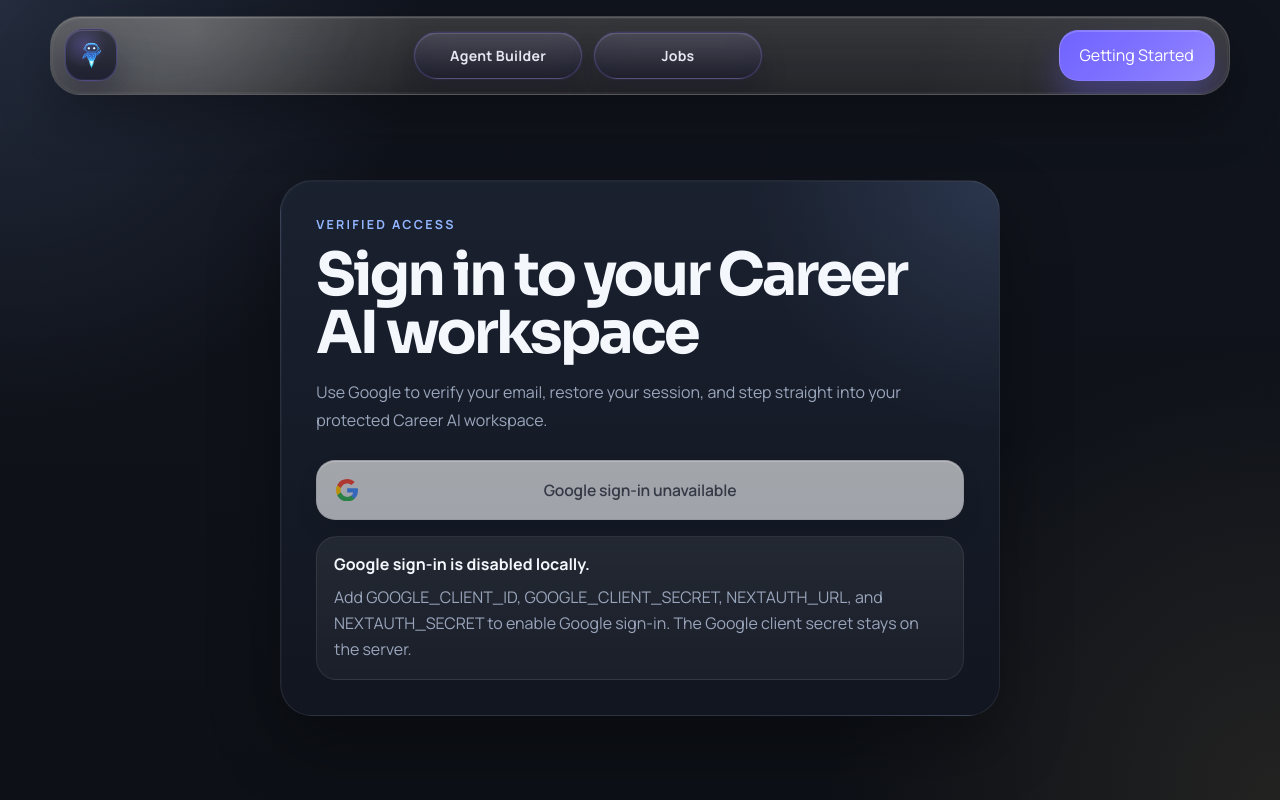
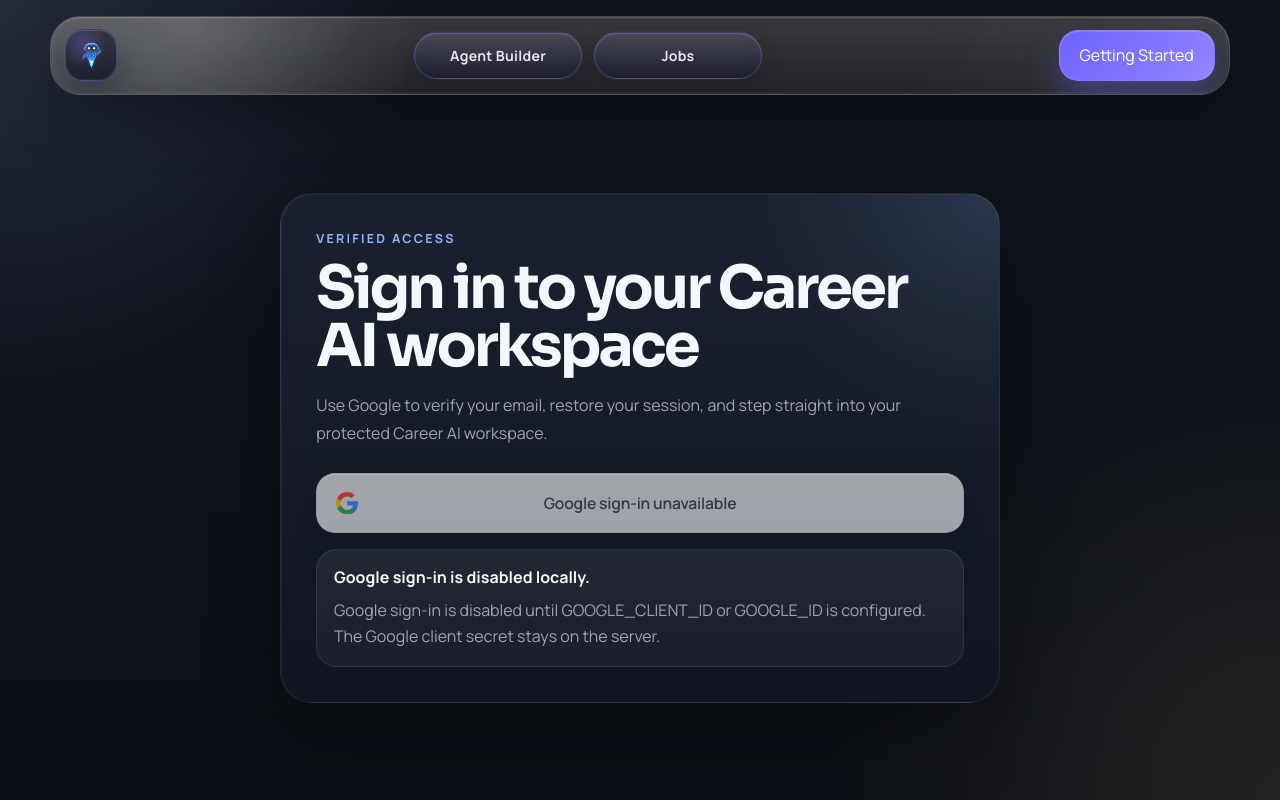
Before and after one commit to StefanoCaruso456/Career-AI, a Next.js app: page /sign-in in a window 1280 px wide. Built offline with nearby package versions, Linux system fonts and the light colour scheme; no server answers.

Commit message:
Audit Google auth readiness messaging

```diff
--- a/app/sign-in/page.tsx
+++ b/app/sign-in/page.tsx
@@ -1,10 +1,7 @@
 import { redirect } from "next/navigation";
-import { googleOAuthEnabled, auth } from "@/auth";
+import { auth, googleOAuthDisabledMessage, googleOAuthEnabled } from "@/auth";
 import { GoogleSignInButton } from "@/components/google-sign-in-button";
 import styles from "./page.module.css";
-
-const googleDisabledMessage =
-  "Add GOOGLE_CLIENT_ID, GOOGLE_CLIENT_SECRET, NEXTAUTH_URL, and NEXTAUTH_SECRET to enable Google sign-in.";
 
 export default async function SignInPage() {
   const session = await auth();
@@ -30,7 +27,7 @@
           disabledTitle={
             googleOAuthEnabled
               ? undefined
-              : googleDisabledMessage
+              : googleOAuthDisabledMessage
           }
           label="Sign in with Google"
         />
@@ -44,7 +41,7 @@
           <p>
             {googleOAuthEnabled
               ? "After authentication, you will land in your account workspace at /account."
-              : `${googleDisabledMessage} The Google client secret stays on the server.`}
+              : `${googleOAuthDisabledMessage} The Google client secret stays on the server.`}
           </p>
         </div>
       </section>
--- a/auth-config.ts
+++ b/auth-config.ts
@@ -8,6 +8,18 @@
   }
 
   return "";
+}
+
+function joinWithAnd(values: string[]) {
+  if (values.length <= 1) {
+    return values[0] ?? "";
+  }
+
+  if (values.length === 2) {
+    return `${values[0]} and ${values[1]}`;
+  }
+
+  return `${values.slice(0, -1).join(", ")}, and ${values.at(-1)}`;
 }
 
 export function getGoogleClientId() {
@@ -43,3 +55,38 @@
 
   return publicBaseUrl ? `${publicBaseUrl}/api/auth/callback/google` : "";
 }
+
+export function getGoogleAuthMissingRequirements() {
+  const missingRequirements: string[] = [];
+
+  if (!getGoogleClientId()) {
+    missingRequirements.push("GOOGLE_CLIENT_ID or GOOGLE_ID");
+  }
+
+  if (!getGoogleClientSecret()) {
+    missingRequirements.push("GOOGLE_CLIENT_SECRET or GOOGLE_SECRET");
+  }
+
+  if (!getPublicBaseUrl()) {
+    missingRequirements.push("NEXTAUTH_URL, AUTH_URL, or RAILWAY_PUBLIC_DOMAIN");
+  }
+
+  if (!getAuthSecret()) {
+    missingRequirements.push("NEXTAUTH_SECRET or AUTH_SECRET");
+  }
+
+  return missingRequirements;
+}
+
+export function getGoogleAuthDisabledMessage() {
+  const missingRequirements = getGoogleAuthMissingRequirements();
+
+  if (missingRequirements.length === 0) {
+    return "";
+  }
+
+  const missingList = joinWithAnd(missingRequirements);
+  const verb = missingRequirements.length === 1 ? "is" : "are";
+
+  return `Google sign-in is disabled until ${missingList} ${verb} configured.`;
+}
--- a/auth.ts
+++ b/auth.ts
@@ -1,7 +1,15 @@
 import type { NextAuthOptions } from "next-auth";
 import { getServerSession } from "next-auth";
 import GoogleProvider from "next-auth/providers/google";
-import { getAuthSecret, getGoogleClientId, getGoogleClientSecret, getGoogleRedirectUri, getPublicBaseUrl } from "@/auth-config";
+import {
+  getAuthSecret,
+  getGoogleAuthDisabledMessage,
+  getGoogleAuthMissingRequirements,
+  getGoogleClientId,
+  getGoogleClientSecret,
+  getGoogleRedirectUri,
+  getPublicBaseUrl,
+} from "@/auth-config";
 
 const googleClientId = getGoogleClientId();
 const googleClientSecret = getGoogleClientSecret();
@@ -22,6 +30,8 @@
 
 export const publicOrigin = publicBaseUrl;
 export const googleRedirectUri = getGoogleRedirectUri();
+export const googleOAuthMissingRequirements = getGoogleAuthMissingRequirements();
+export const googleOAuthDisabledMessage = getGoogleAuthDisabledMessage();
 
 export const authOptions = {
   secret: authSecret || undefined,
--- a/components/auth-modal.tsx
+++ b/components/auth-modal.tsx
@@ -2,6 +2,7 @@
 
 import { ShieldCheck, Sparkles, X } from "lucide-react";
 import { type ChangeEvent, type FormEvent, useEffect, useId, useRef, useState } from "react";
+import { googleOAuthDisabledMessage } from "@/auth";
 import { createPortal } from "react-dom";
 import { GoogleSignInButton } from "./google-sign-in-button";
 import styles from "./auth-modal.module.css";
@@ -143,8 +144,6 @@
   }
 
   const modeCopy = getModeCopy(mode);
-  const googleDisabledMessage =
-    "Google sign-in is disabled here until GOOGLE_CLIENT_ID, GOOGLE_CLIENT_SECRET, NEXTAUTH_URL, and NEXTAUTH_SECRET are configured.";
   const modal =
     isMounted && isOpen
       ? createPortal(
@@ -280,12 +279,12 @@
                   callbackUrl={callbackUrl}
                   disabled={!googleOAuthEnabled}
                   disabledLabel="Google sign-in unavailable"
-                  disabledTitle={googleOAuthEnabled ? undefined : googleDisabledMessage}
+                  disabledTitle={googleOAuthEnabled ? undefined : googleOAuthDisabledMessage}
                   label={modeCopy.buttonLabel}
                 />
                 {!googleOAuthEnabled ? (
                   <p className={styles.googleStatusNote} role="status">
-                    {googleDisabledMessage}
+                    {googleOAuthDisabledMessage}
                   </p>
                 ) : null}
                 <div className={styles.trustRow}>
```
Also changed, not shown: 1 other file (tests, documents, lock files or other folders).
